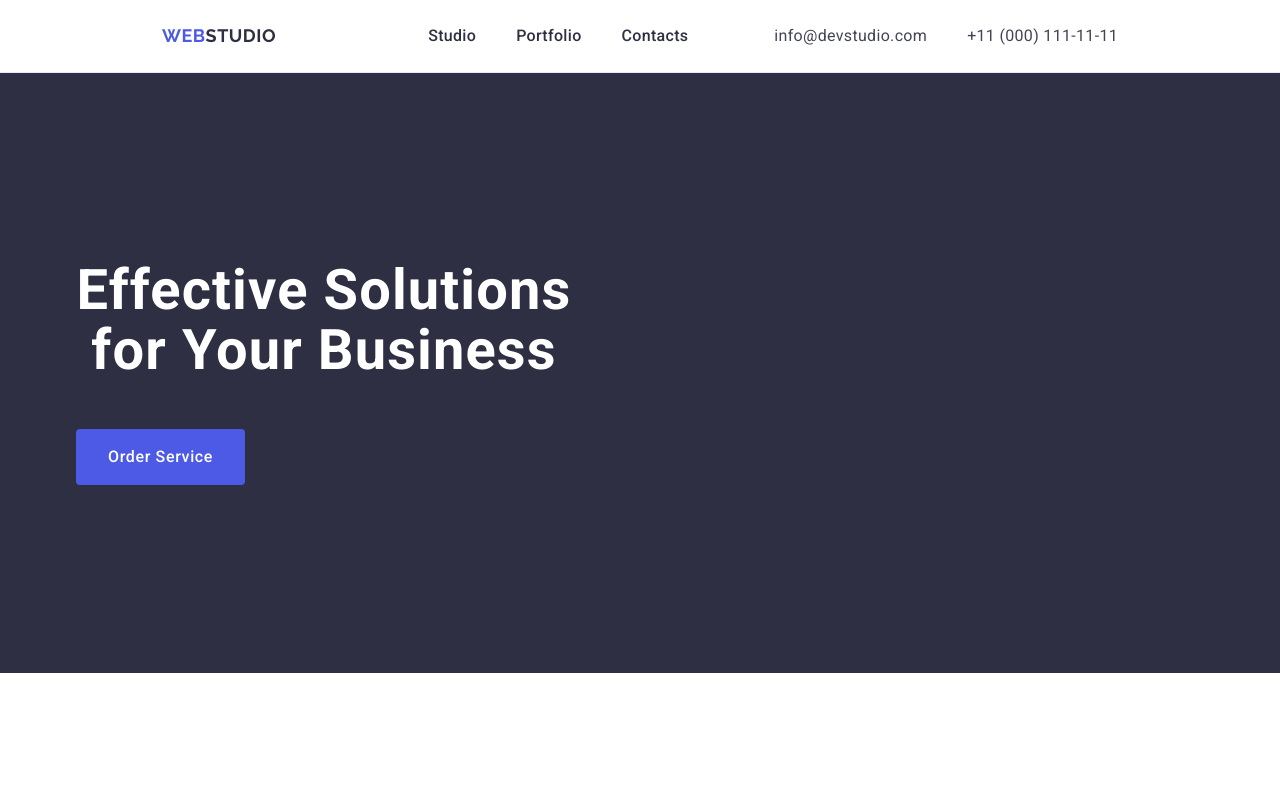
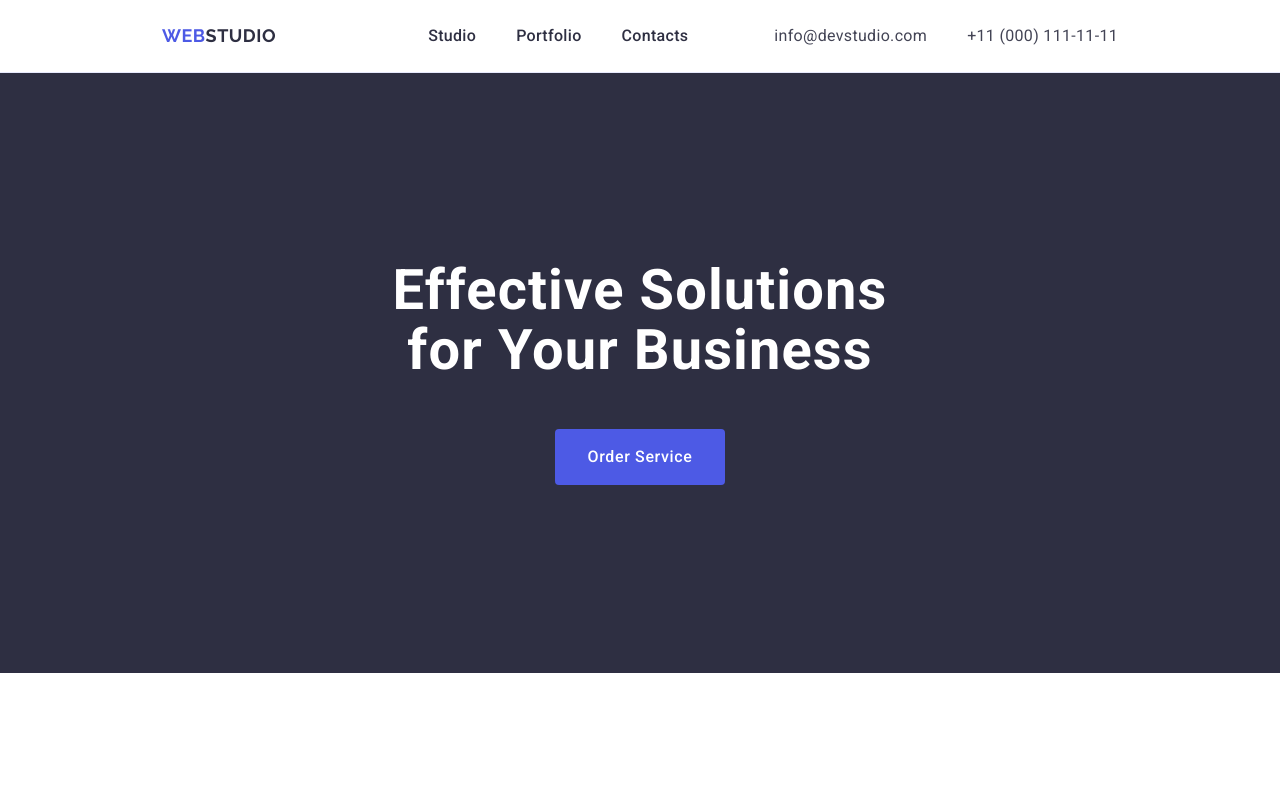
Before and after one commit to AnaTakasheva/goit-markup-hw-03, a plain HTML site: page index.html in a window 1280 px wide. Shown: the top 789 px of the page. Drawn offline with nearby package versions, Linux system fonts and the light colour scheme.

Commit message:
my-darling)

```diff
--- a/css/styles.css
+++ b/css/styles.css
@@ -148,7 +148,9 @@ ul {
     letter-spacing: 1.12px;
     line-height: 1.07;
     max-width: 496px;
-    height: 120px;
+    /*height: 120px;*/
+    margin-left: auto;
+    margin-right: auto; /*треба бо є width*/
 }
 .button {
     text-align: center;
@@ -156,7 +158,7 @@ ul {
     padding: 16px 32px;
     min-width: 169px; /*Для кнопки ми дивимося по макету і беремо найменшу кнопку,
         щоб всі інші якщо в них різний контент були однаковою шириною*/
-    height: 56px;
+    /*height: 56px;*/
     border: none;
     border-radius: 4px;
     background:#4D5AE5;
@@ -167,6 +169,7 @@ ul {
     line-height: 1.5;
     letter-spacing: 0.04em;
     color:#ffffff;
+    margin: auto; /*треба бо є width*/
 }
 .button:focus,
 .button:hover {
```
